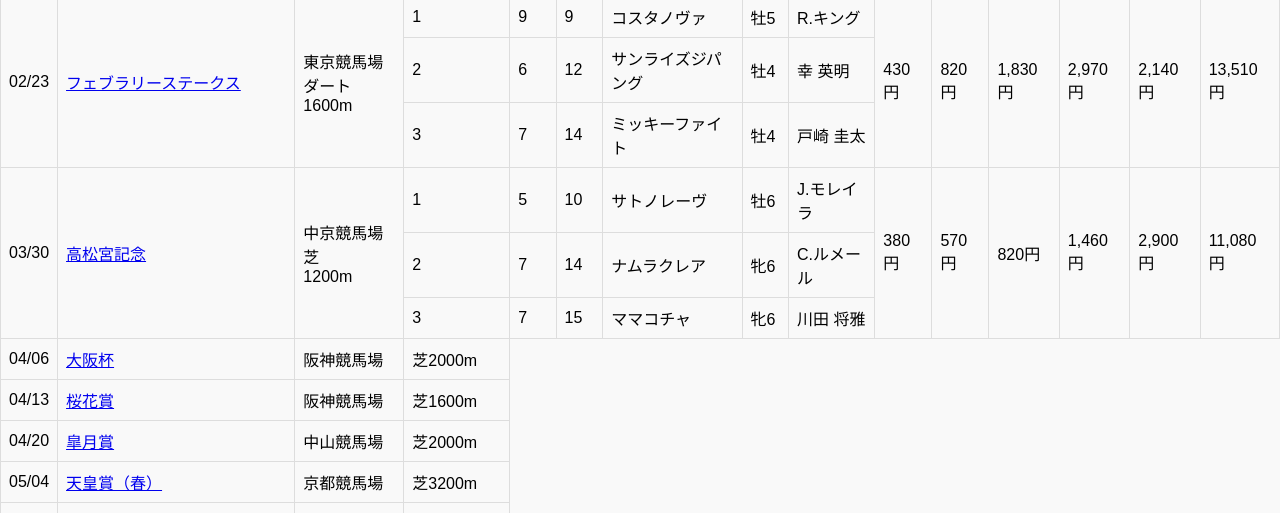
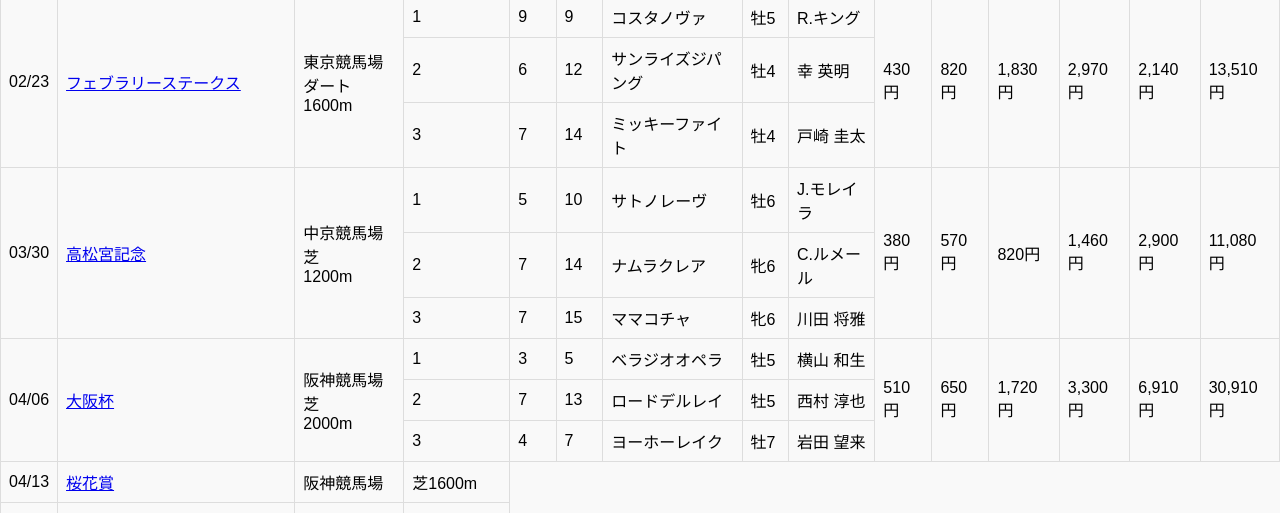
Before and after one commit to coro0224/keiba, a plain HTML site: page g1.html in a window 1280 px wide. Shown: the part 282-795 px from the top of the page. Drawn offline with Linux system fonts and the light colour scheme.

Commit message:
Update g1.html

```diff
--- a/g1.html
+++ b/g1.html
@@ -65,7 +65,19 @@
                     <tr>
                         <td>3</td><td>7</td><td>15</td><td>ママコチャ</td><td>牝6</td><td>川田 将雅</td>
                     </tr>
-          <tr><td>04/06</td><td><a href="osakahai.html">大阪杯</a></td><td>阪神競馬場</td><td>芝2000m</td></tr>
+<tr>
+    <td rowspan="3">04/06</td>
+    <td rowspan="3"><a href="osakahai.html">大阪杯</a></td>
+    <td rowspan="3">阪神競馬場<br>芝<br>2000m</td>
+    <td>1</td><td>3</td><td>5</td><td>ベラジオオペラ</td><td>牡5</td><td>横山 和生</td><td rowspan="3">510円</td>
+    <td rowspan="3">650円</td><td rowspan="3">1,720円</td><td rowspan="3">3,300円</td><td rowspan="3">6,910円</td><td rowspan="3">30,910円</td>
+</tr>
+<tr>
+    <td>2</td><td>7</td><td>13</td><td>ロードデルレイ</td><td>牡5</td><td>西村 淳也</td>
+</tr>
+<tr>
+    <td>3</td><td>4</td><td>7</td><td>ヨーホーレイク</td><td>牡7</td><td>岩田 望来</td>
+</tr>
           <tr><td>04/13</td><td><a href="ookasyo.html">桜花賞</a></td><td>阪神競馬場</td><td>芝1600m</td></tr>
           <tr><td>04/20</td><td><a href="satsukisyoo.html">皐月賞</a></td><td>中山競馬場</td><td>芝2000m</td></tr>
           <tr><td>05/04</td><td><a href="tennousyo.html">天皇賞（春）</a></td><td>京都競馬場</td><td>芝3200m</td></tr>
```
